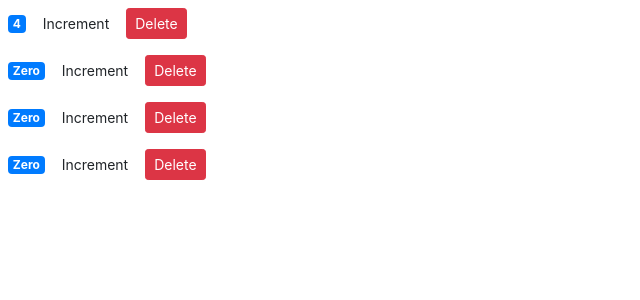
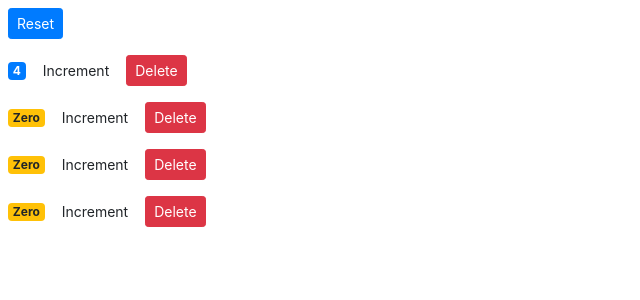
Before and after one commit to rahulAgrBej/reactLearn, a React (Create React App) app in the folder counter-app/: page / in a window 1280 px wide. Shown: the top 300 px of the page, without its empty margins (0-640 px from the left). Built offline with nearby package versions, Linux system fonts and the light colour scheme.

Commit message:
now all state is maintained in counter list single source of truth

```diff
--- a/counter-app/src/components/counter.jsx
+++ b/counter-app/src/components/counter.jsx
@@ -1,40 +1,28 @@
 import React, { Component } from 'react';
 
 class Counter extends Component {
-    state = {
-        value: this.props.value
-    };
 
-    constructor(props) {
-        super(props);
-        this.handleIncrement = this.handleIncrement.bind(this);
-    }
 
-    handleIncrement() {
-        this.setState(
-            {value: this.state.value + 1}
-            );
-    }
 
     render() {
 
         return (
             <React.Fragment>
                 <span className={ this.getBadgeClasses() }>{this.formatCount()}</span>
-                <button onClick={ this.handleIncrement } className="btn btn-seconday btn-sm">Increment</button>
-                <button onClick={this.props.onDelete} className="btn btn-danger btn-sm m-2">Delete</button>
+                <button onClick={() => this.props.onIncrement(this.props.counterObj)} className="btn btn-seconday btn-sm">Increment</button>
+                <button onClick={() => this.props.onDelete(this.props.counterObj.id)} className="btn btn-danger btn-sm m-2">Delete</button>
                 <br/>
             </React.Fragment>
         );
     }
 
     formatCount() {
-        return this.state.value === 0 ? 'Zero' : this.state.value;
+        return this.props.counterObj.value === 0 ? 'Zero' : this.props.counterObj.value;
     }
 
     getBadgeClasses() {
         let classes  ="badge m-2 badge-";
-        classes += (this.state.count === 0) ? "warning" : "primary";
+        classes += (this.props.counterObj.value === 0) ? "warning" : "primary";
         return classes;
     }
 }
--- a/counter-app/src/components/counters.jsx
+++ b/counter-app/src/components/counters.jsx
@@ -11,17 +11,55 @@ class CounterList extends Component {
         ]
     };
 
-    handleDelete() {
-        console.log("event handler called")
+    handleIncrement = (counter) => {
+        console.log(counter);
+        let newCounters = [...this.state.counters]
+        const index = this.state.counters.indexOf(counter);
+
+        newCounters[index] = {...counter};
+        newCounters[index].value += 1;
+        console.log('state', this.state.counters);
+        console.log('newCounters', newCounters);
+
+        this.setState({
+            counters: newCounters
+        });
+
+    }
+
+    handleReset = () => {
+        const resetCounters = this.state.counters.map(c => {
+            c.value = 0;
+            return c;
+        });
+
+        this.setState({
+            counters: resetCounters
+        });
+
+    }
+
+    handleDelete = (counterId) => {
+        console.log("event handler called", counterId);
+        const newCounters = this.state.counters.filter(c => c.id !== counterId);
+        this.setState({
+            counters: newCounters
+        });
     };
 
     render() {
         return (
             <React.Fragment>
+                <button onClick={this.handleReset} className="btn btn-primary btn-sm m-2">Reset</button><br />
                 {
                     this.state.counters.map(
                         counter =>
-                        <Counter key={counter.id} value={counter.value} id={counter.id} onDelete={this.handleDelete} />
+                        <Counter
+                            key={counter.id}
+                            onDelete={this.handleDelete}
+                            onIncrement={this.handleIncrement}
+                            counterObj = {counter}
+                        />
                     )
                 }
             </React.Fragment>
```
